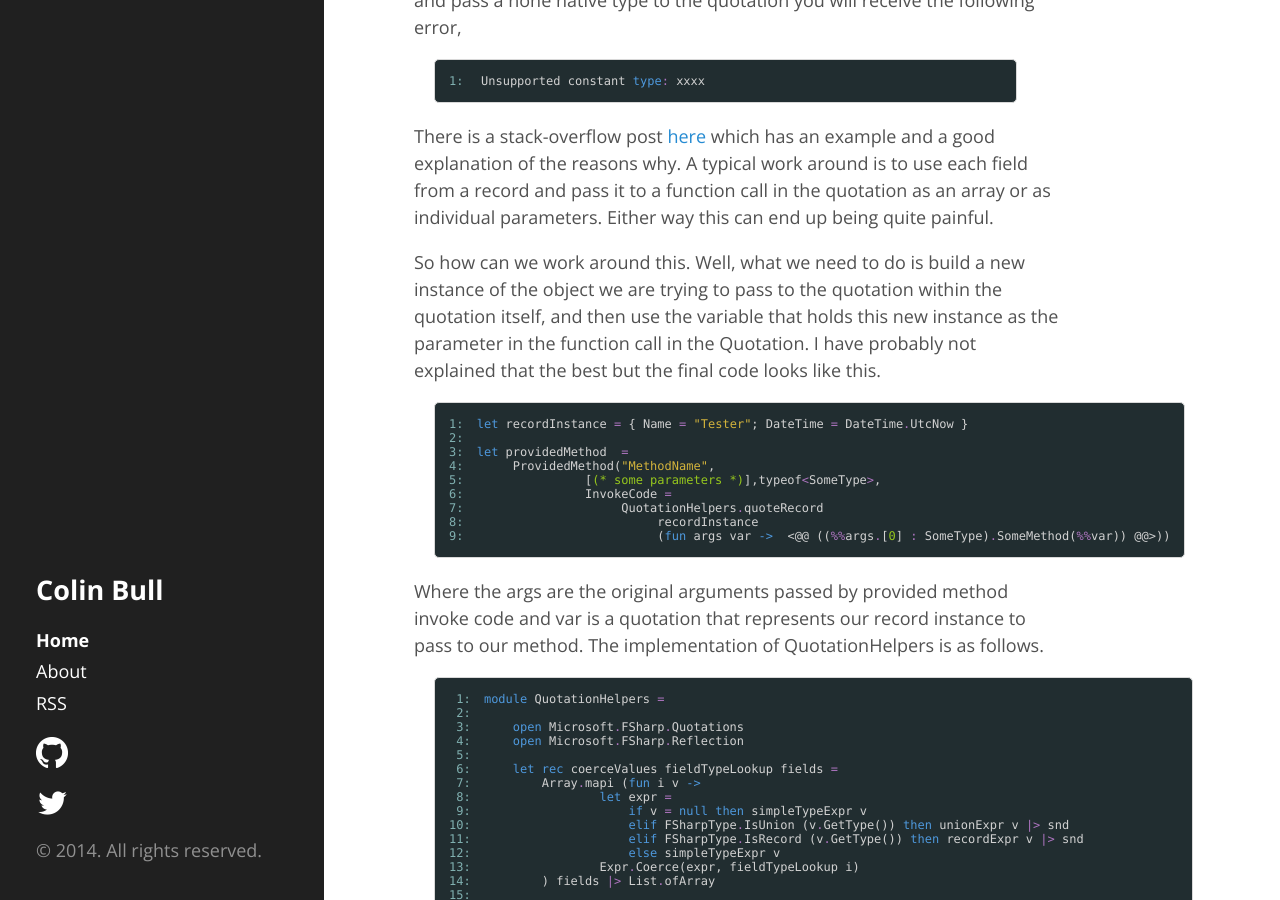
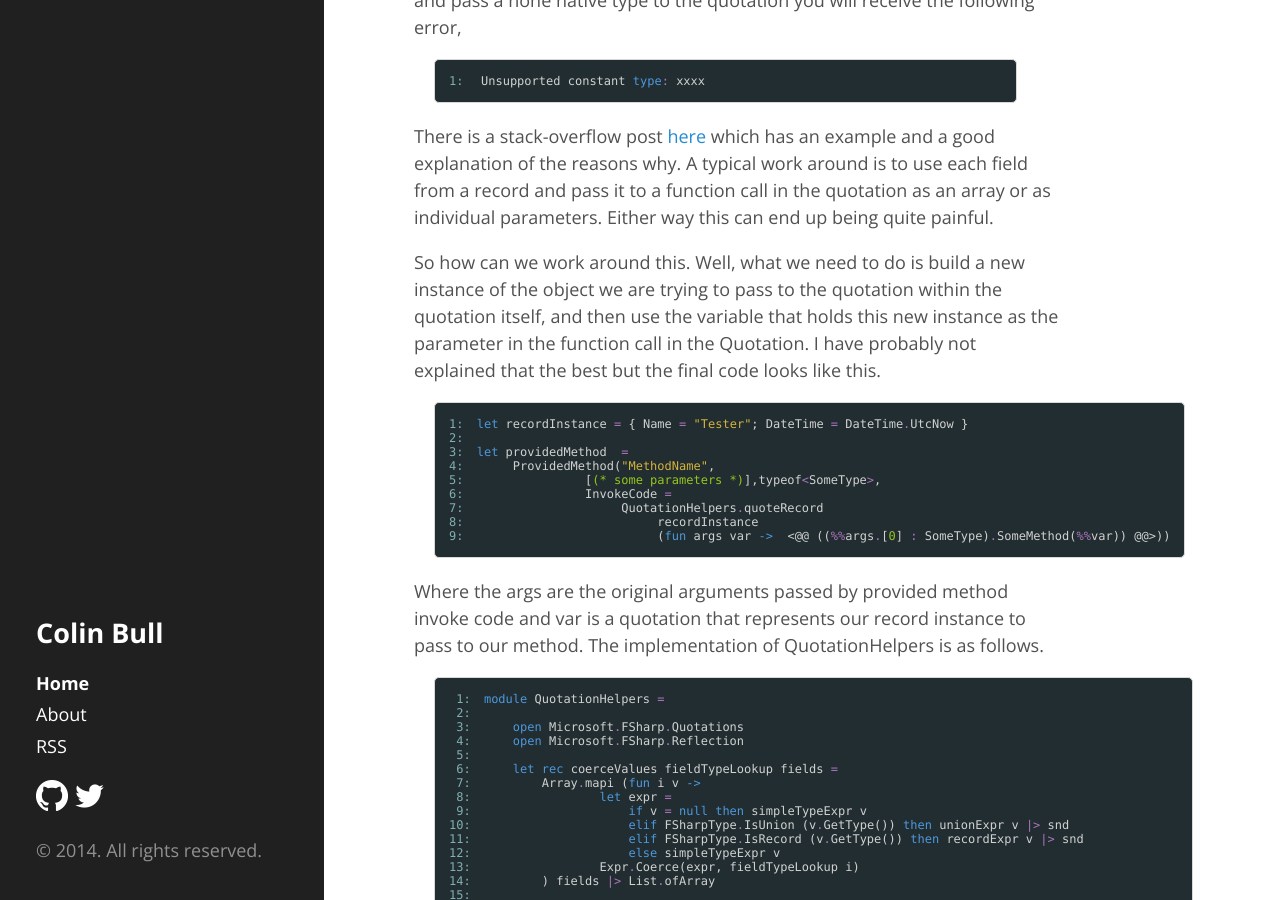
Before and after one commit to colinbull/colinbull.github.io, a Jekyll site: the page built from index.html, in a window 1280 px wide and 900 px high, scrolled down 319 px. Built offline with Jekyll 4.4.1, drawn with Linux system fonts in a browser that asks for light colours; some web fonts are replaced; Markdown is read by kramdown in place of the engine named in the settings; the list of posts is cut into pages by our own code.

Commit message:
making images inline

```diff
--- a/_includes/sidebar.html
+++ b/_includes/sidebar.html
@@ -29,10 +29,10 @@
       </nav>
       <div>
           <a href="http://www.github.com/colinbull">
-              <img src="{{ site.baseurl }}public/GitHub-Mark-Light-32px.png"/>
+              <img src="{{ site.baseurl }}public/GitHub-Mark-Light-32px.png" style="display: inline" />
           </a>
           <a href="https://twitter.com/colinbul">
-              <img src="{{ site.baseurl }}public/Twitter_logo_white_32.png" />
+              <img src="{{ site.baseurl }}public/Twitter_logo_white_32.png" style="display: inline" />
           </a>
       </div>
     <p>&copy; {{ site.time | date: '%Y' }}. All rights reserved.</p>
```
